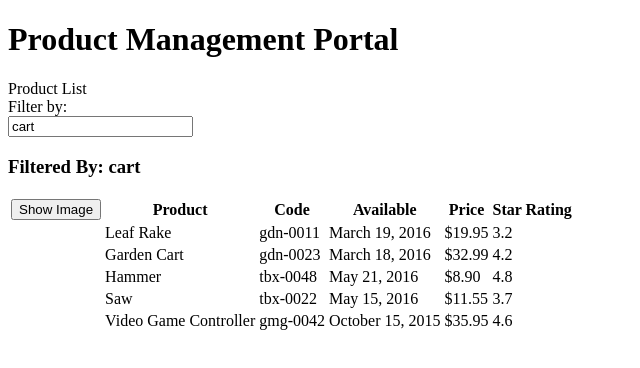
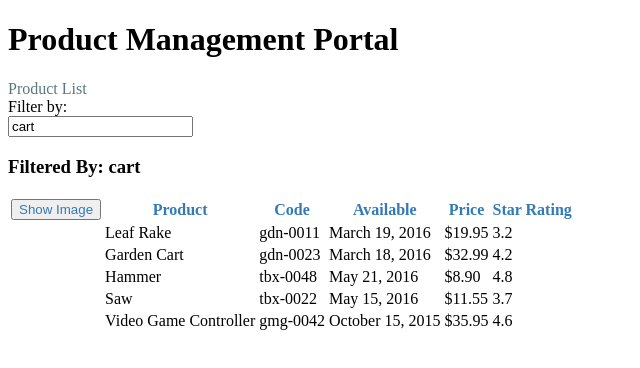
Before and after one commit to AradhanaSingh/my-app, an Angular app: page / in a window 1280 px wide. Shown: the top 368 px of the page, without its empty margins (0-640 px from the left). Built offline with nearby package versions, Linux system fonts and the light colour scheme.

Commit message:
adding styling to the product-list component

```diff
--- a/src/app/products/product-list.component.css
+++ b/src/app/products/product-list.component.css
@@ -1,3 +1,10 @@
 thead {
     color: #337AB7;
 }
+button {
+    color: #337AB7;
+}
+.panel-heading
+{
+    color: #557A78;
+}
--- a/src/app/products/product-list.component.ts
+++ b/src/app/products/product-list.component.ts
@@ -3,7 +3,9 @@ import {Iproduct} from './product'
 
 @Component({
     selector: 'pm-products',
-    templateUrl: './product-list.component.html'
+    templateUrl: './product-list.component.html',
+    // any defined selectors or style classes are only applicable to the component's template and won't leak out into any other part of application
+    styleUrls: ['./product-list.component.css']
 })
 
 export class ProductListComponent {
```
